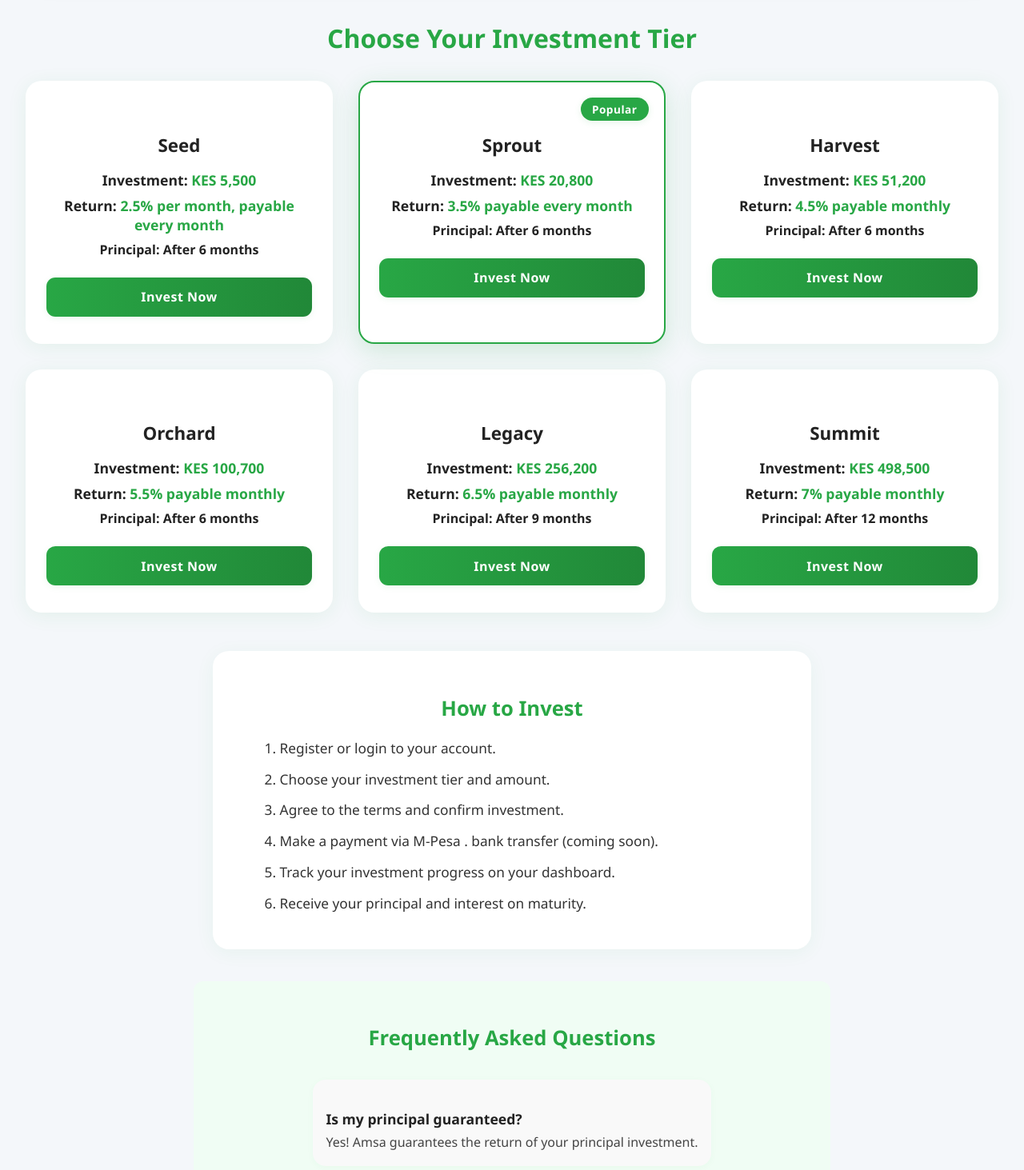
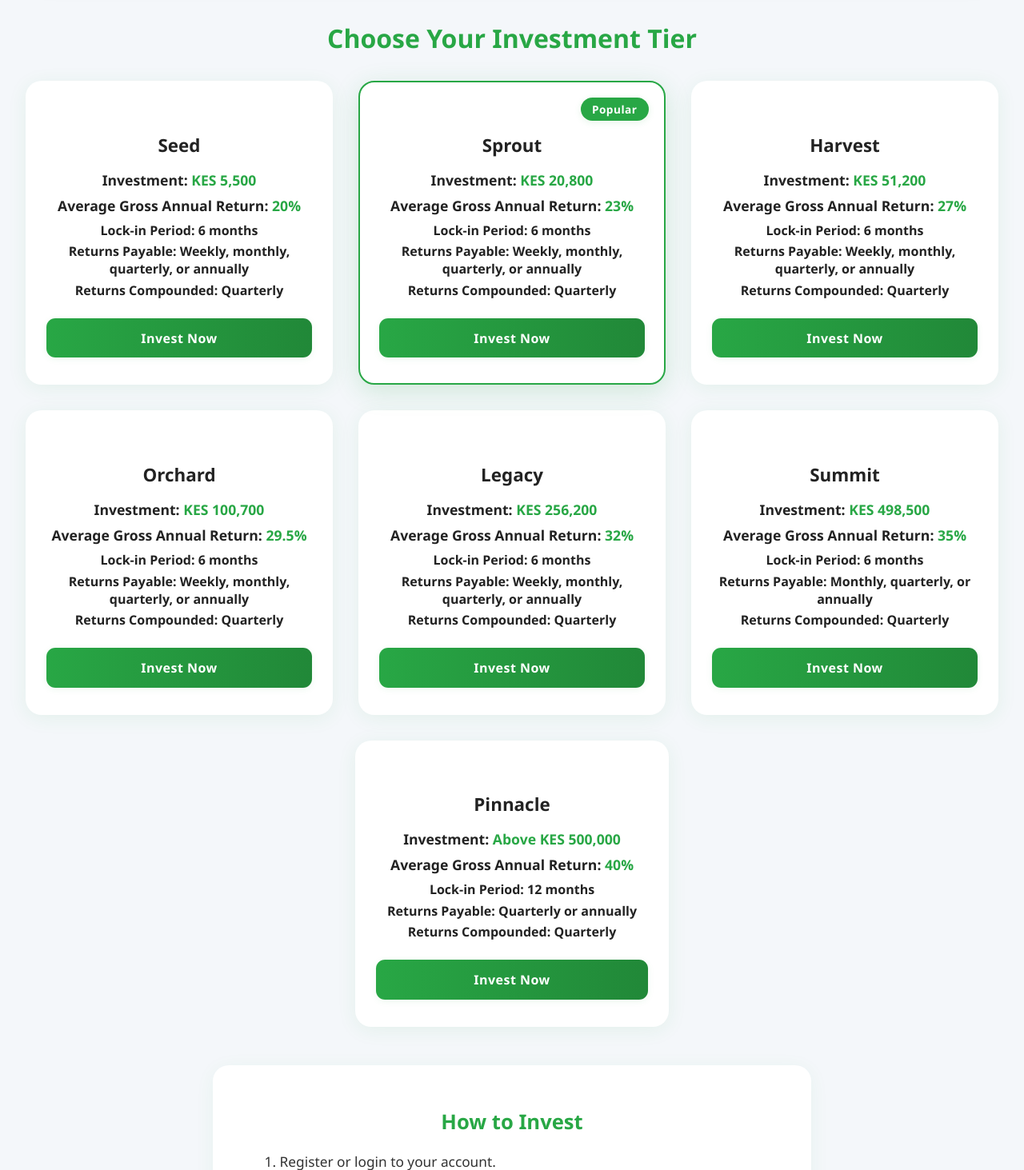
Before and after one commit to 1234manucho/amsa-flask, a Python web app: template app/templates/invest.html in a window 1280 px wide. Shown: the part 332-1795 px from the top of the page at 80% size. Run offline with Jinja, Linux system fonts and the light colour scheme; the template is opened without the code that fills it, so the values that code supplies are empty; some libraries are stand-ins or nearby versions.

Commit message:
Update invest.html

```diff
--- a/app/templates/invest.html
+++ b/app/templates/invest.html
@@ -12,8 +12,11 @@
    <div class="tier-card">
  <h3>Seed</h3>
 <p class="amount">Investment: <span>KES 5,500</span></p>
-  <p class="return">Return: <span>2.5% per month, payable every month</span></p>
-  <p class="principal">Principal: <span>After 6 months</span></p>
+<p class="return">Average Gross Annual Return: <span>20%</span></p>
+<p class="lockin">Lock-in Period: <span>6 months</span></p>
+<p class="payable">Returns Payable: <span>Weekly, monthly, quarterly, or annually</span></p>
+<p class="compound">Returns Compounded: <span>Quarterly</span></p>
+
   <a href="{{ url_for('main.invest_form', tier='Seed') }}" class="btn green invest-btn" title="Start with a low-risk investment">Invest Now</a>
 </div>
 
@@ -21,8 +24,11 @@
     <div class="tier-card featured">
  <h3>Sprout</h3>
 <p class="amount">Investment: <span>KES 20,800</span></p>
-  <p class="return">Return: <span>3.5% payable every month</span></p>
-  <p class="principal">Principal: <span>After 6 months</span></p>
+<p class="return">Average Gross Annual Return: <span>23%</span></p>
+<p class="lockin">Lock-in Period: <span>6 months</span></p>
+<p class="payable">Returns Payable: <span>Weekly, monthly, quarterly, or annually</span></p>
+<p class="compound">Returns Compounded: <span>Quarterly</span></p>
+
   <a href="{{ url_for('main.invest_form', tier='Sprout') }}" class="btn green">Invest Now</a>
   <div class="badge">Popular</div>
 </div>
@@ -30,8 +36,11 @@
   <div class="tier-card">
  <h3>Harvest</h3>
 <p class="amount">Investment: <span>KES 51,200</span></p>
-  <p class="return">Return: <span>4.5% payable monthly</span></p>
-  <p class="principal">Principal: <span>After 6 months</span></p>
+<p class="return">Average Gross Annual Return: <span>27%</span></p>
+<p class="lockin">Lock-in Period: <span>6 months</span></p>
+<p class="payable">Returns Payable: <span>Weekly, monthly, quarterly, or annually</span></p>
+<p class="compound">Returns Compounded: <span>Quarterly</span></p>
+
   <a href="{{ url_for('main.invest_form', tier='Harvest') }}" class="btn green invest-btn" title="Longer commitment, higher returns">Invest Now</a>
 </div>
 
@@ -39,8 +48,11 @@
     <div class="tier-card">
 <h3>Orchard</h3>
 <p class="amount">Investment: <span>KES 100,700</span></p>
-  <p class="return">Return: <span>5.5% payable monthly</span></p>
-  <p class="principal">Principal: <span>After 6 months</span></p>
+<p class="return">Average Gross Annual Return: <span>29.5%</span></p>
+<p class="lockin">Lock-in Period: <span>6 months</span></p>
+<p class="payable">Returns Payable: <span>Weekly, monthly, quarterly, or annually</span></p>
+<p class="compound">Returns Compounded: <span>Quarterly</span></p>
+
   <a href="{{ url_for('main.invest_form', tier='Orchard') }}" class="btn green invest-btn" title="Premium investors' tier">Invest Now</a>
 </div>
 
@@ -48,18 +60,32 @@
   <div class="tier-card">
   <h3>Legacy</h3>
 <p class="amount">Investment: <span>KES 256,200</span></p>
-  <p class="return">Return: <span>6.5% payable monthly</span></p>
-  <p class="principal">Principal: <span>After 9 months</span></p>
+<p class="return">Average Gross Annual Return: <span>32%</span></p>
+<p class="lockin">Lock-in Period: <span>6 months</span></p>
+<p class="payable">Returns Payable: <span>Weekly, monthly, quarterly, or annually</span></p>
+<p class="compound">Returns Compounded: <span>Quarterly</span></p>
+
   <a href="{{ url_for('main.invest_form', tier='Legacy') }}" class="btn green invest-btn" title="Build generational wealth">Invest Now</a>
 </div>
  <div class="tier-card">
  <h3>Summit</h3>
 <p class="amount">Investment: <span>KES 498,500</span></p>
-  <p class="return">Return: <span>7% payable monthly</span></p>
-  <p class="principal">Principal: <span>After 12 months</span></p>
+<p class="return">Average Gross Annual Return: <span>35%</span></p>
+<p class="lockin">Lock-in Period: <span>6 months</span></p>
+<p class="payable">Returns Payable: <span>Monthly, quarterly, or annually</span></p>
+<p class="compound">Returns Compounded: <span>Quarterly</span></p>
   <a href="{{ url_for('main.invest_form', tier='Summit') }}" class="btn green invest-btn" title="Build generational wealth">Invest Now</a>
 </div>
+ <div class="tier-card">
+ <h3>Pinnacle</h3>
+<p class="amount">Investment: <span>Above KES 500,000</span></p>
+<p class="return">Average Gross Annual Return: <span>40%</span></p>
+<p class="lockin">Lock-in Period: <span>12 months</span></p>
+<p class="payable">Returns Payable: <span>Quarterly or annually</span></p>
+<p class="compound">Returns Compounded: <span>Quarterly</span></p>
 
+  <a href="{{ url_for('main.invest_form', tier='Pinacle') }}" class="btn green invest-btn" title="Build generational wealth">Invest Now</a>
+</div>
 
 
   </div>
```
Lines whose indentation alone changed are shown as unchanged.
